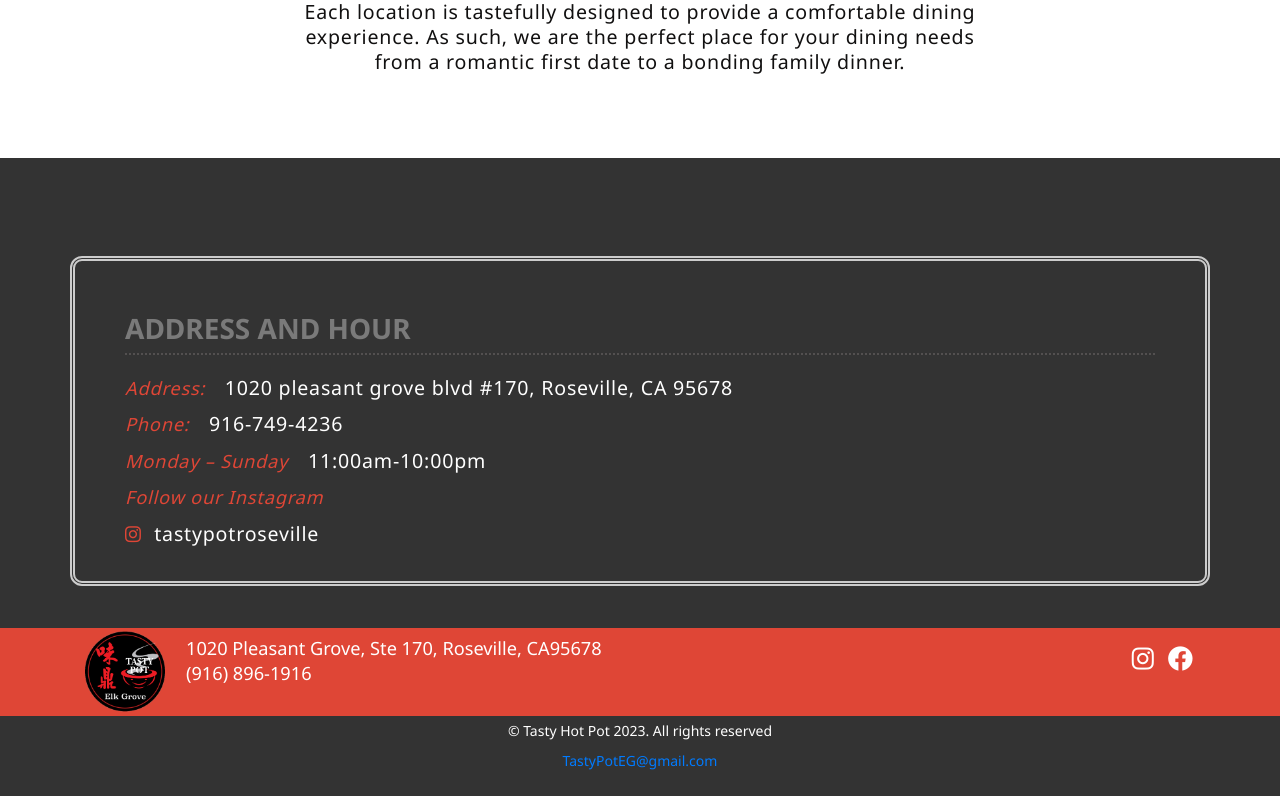
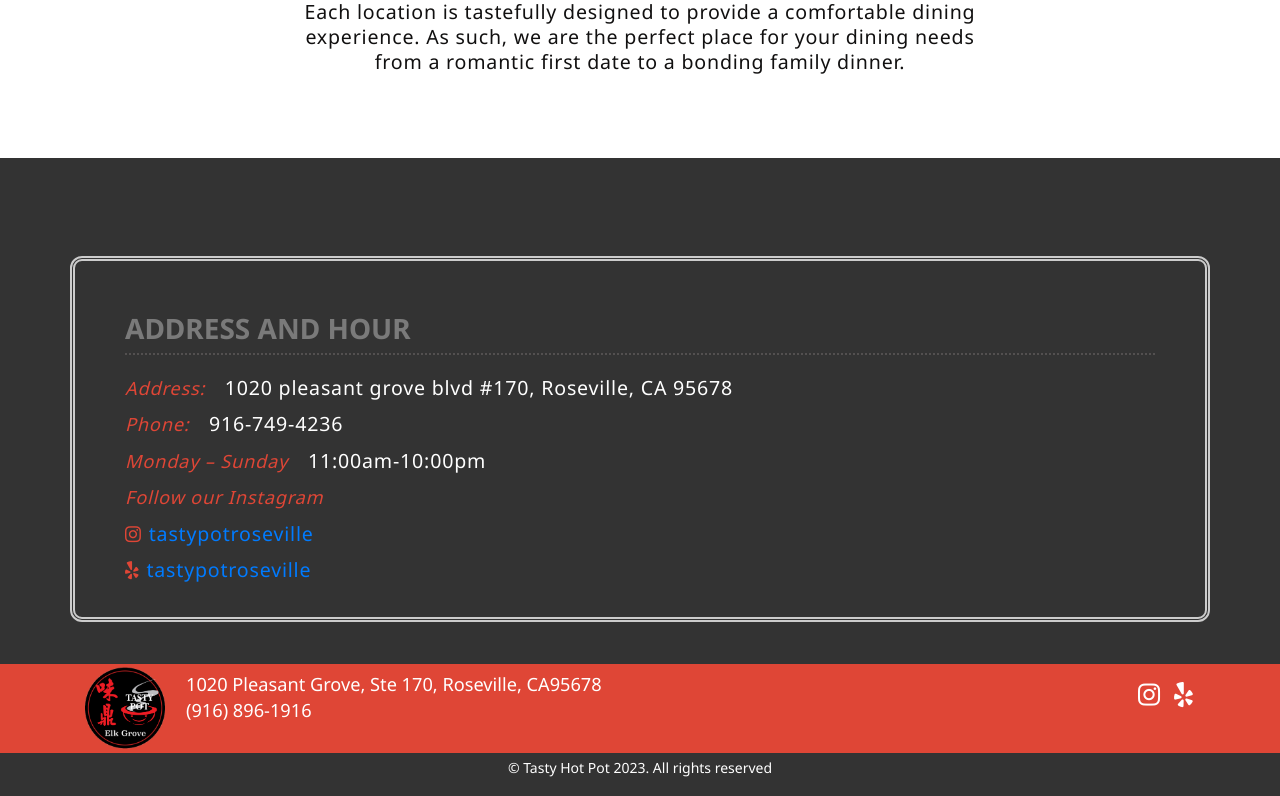
Before and after one commit to patricktrandev/tastypotroseville, a React (Create React App) app: page /about in a window 1280 px wide. Shown: the part 1014-1810 px from the top of the page. Built offline with nearby package versions, Linux system fonts and the light colour scheme.

Commit message:
update ig yelp

```diff
--- a/src/components/About.js
+++ b/src/components/About.js
@@ -1,7 +1,7 @@
 import React, { Fragment } from "react";
 import { FooterMain } from "./footer/FooterMain";
 import { HeaderAbout } from "./header/HeaderAbout";
-
+import { Link } from "react-router-dom/cjs/react-router-dom.min";
 export const About = () => {
   return (
     <Fragment>
@@ -48,35 +48,44 @@
           </div>
         </div>
       </section>
-      <section class="container about__tasty">
-        <div class="row about__tasty__content">
-          <div class="col-12">
+      <section className="container about__tasty">
+        <div className="row about__tasty__content">
+          <div className="col-12">
             <h4>Address and hour</h4>
             <p>
-              <span class="mr-3">Address: </span> 1020 pleasant grove blvd #170,
-              Roseville, CA 95678
+              <span className="mr-3">Address: </span> 1020 pleasant grove blvd
+              #170, Roseville, CA 95678
             </p>
             <p>
-              <span class="mr-3">Phone: </span> 916-749-4236
+              <span className="mr-3">Phone: </span> 916-749-4236
             </p>
             <p>
-              <span class="mr-3">Monday – Sunday</span> 11:00am-10:00pm
+              <span className="mr-3">Monday – Sunday</span> 11:00am-10:00pm
             </p>
             <p>
               <span>Follow our Instagram </span>
             </p>
-            <p>
-              <span class="mr-2">
-                {" "}
-                <i class="fab fa-instagram"></i>{" "}
-              </span>
-              <a href="https://www.instagram.com/the.tastypot/">
+            <a href="https://www.instagram.com/the.tastypot/">
+              <p>
+                <span className="mr-2">
+                  <i className="fab fa-instagram" />
+                </span>
                 tastypotroseville
-              </a>
-            </p>
+              </p>
+            </a>
+
+            <a href="https://www.yelp.com/biz/tasty-pot-roseville-roseville">
+              <p>
+                <span className="mr-2">
+                  <i className="fa-brands fa-yelp" />
+                </span>
+                tastypotroseville
+              </p>
+            </a>
           </div>
         </div>
       </section>
+
       <FooterMain />
     </Fragment>
   );
--- a/src/components/Promotion.js
+++ b/src/components/Promotion.js
@@ -7,7 +7,7 @@
     description: "Happy Holidays from Tasty Pot",
     imgSrc: "happyholidys.png",
     name1: "Christmas 2023",
-    description1: "Our Business",
+    description1: "Hour Business",
     imgSrc1: "hourbusiness.png",
   },
   {
--- a/src/components/footer/FooterMain.js
+++ b/src/components/footer/FooterMain.js
@@ -1,5 +1,5 @@
 import React from "react";
-
+import { Link } from "react-router-dom";
 export const FooterMain = () => {
   return (
     <footer>
@@ -15,13 +15,13 @@
             </div>
             <div className="col-12 col-sm-12 col-md-6 col-lg-6 col-xl-6 tasty__top__footer__social">
               <span>
-                <a href="#">
+                <a href="https://www.instagram.com/tastypotroseville?igshid=MzMyNGUyNmU2YQ%3D%3D&fbclid=IwAR3hldirCM1c_h4AKRavY5nmJoZuUJDD0StxysesFJmAAyp-MThG1K_TA6Q">
                   <i className="fab fa-instagram"></i>
                 </a>
               </span>
               <span>
-                <a href="#">
-                  <i className="fab fa-facebook"></i>
+                <a href="https://www.yelp.com/biz/tasty-pot-roseville-roseville">
+                  <i className="fa-brands fa-yelp"></i>
                 </a>
               </span>
             </div>
@@ -33,9 +33,6 @@
           <div className="row text-center">
             <div className="col">
               <p>© Tasty Hot Pot 2023. All rights reserved</p>
-              <p>
-                <a href="mailto:TastyPotEG@gmail.com">TastyPotEG@gmail.com</a>
-              </p>
             </div>
           </div>
         </div>
--- a/src/components/header/HeaderAbout.js
+++ b/src/components/header/HeaderAbout.js
@@ -4,9 +4,9 @@
   return (
     <section id="headerCommon">
       <nav className="tastyhotPotNav container navbar navbar-expand-md">
-        <a className="navbar-brand" href="index.html">
+        <Link className="navbar-brand" to="/">
           <img className="logo-img" src="/image/logo_tasty.png" alt="logo" />
-        </a>
+        </Link>
         <button
           className="navbar-toggler"
           type="button"
--- a/src/components/header/HeaderCommon.js
+++ b/src/components/header/HeaderCommon.js
@@ -4,9 +4,9 @@
   return (
     <section id="headerCommon">
       <nav className="tastyhotPotNav container navbar navbar-expand-md">
-        <a className="navbar-brand" href="index.html">
+        <Link className="navbar-brand" to="/">
           <img className="logo-img" src="/image/logo_tasty.png" alt="logo" />
-        </a>
+        </Link>
         <button
           className="navbar-toggler"
           type="button"
--- a/src/components/header/HeaderMain.js
+++ b/src/components/header/HeaderMain.js
@@ -6,13 +6,13 @@
       <header className="container-md">
         <div id="headerHome">
           <nav className="tastyhotPotNav navbar navbar-expand-md">
-            <a className="navbar-brand" href="index.html">
+            <Link className="navbar-brand" to="/">
               <img
                 className="logo-img"
                 src="/image/logo_tasty.png"
                 alt="logo"
               />
-            </a>
+            </Link>
             <button
               className="navbar-toggler"
               type="button"
--- a/src/components/header/HeaderPromotion.js
+++ b/src/components/header/HeaderPromotion.js
@@ -4,9 +4,9 @@
   return (
     <section id="headerCommon">
       <nav className="tastyhotPotNav container navbar navbar-expand-md">
-        <a className="navbar-brand" href="index.html">
+        <Link className="navbar-brand" to="/">
           <img className="logo-img" src="/image/logo_tasty.png" alt="logo" />
-        </a>
+        </Link>
         <button
           className="navbar-toggler"
           type="button"
--- a/src/components/layout/Carousel.js
+++ b/src/components/layout/Carousel.js
@@ -1,5 +1,5 @@
 import React from "react";
-
+import { Link } from "react-router-dom/cjs/react-router-dom.min";
 export const Carousel = () => {
   return (
     <section>
@@ -22,15 +22,12 @@
             <div className="tastyHotPotCarousel__overlay" />
             <div className="container carousel-caption">
               <div className="col-10 col-sm-12 col-md-12 col-lg-9 col-xl-9">
-                <h1>Get a free drink from us!</h1>
-                <p>
-                  We love feedbacks, review us on yelp and get 5% off to your
-                  next order*
-                </p>
+                <h1>Christmas Drink</h1>
+                <p>New Christmas Drink</p>
                 <div className="common-button">
-                  <a href="#">
-                    <span>Check your points here</span>
-                  </a>
+                  <Link to="/promotion">
+                    <span>Get new promotion!</span>
+                  </Link>
                 </div>
               </div>
             </div>
```
